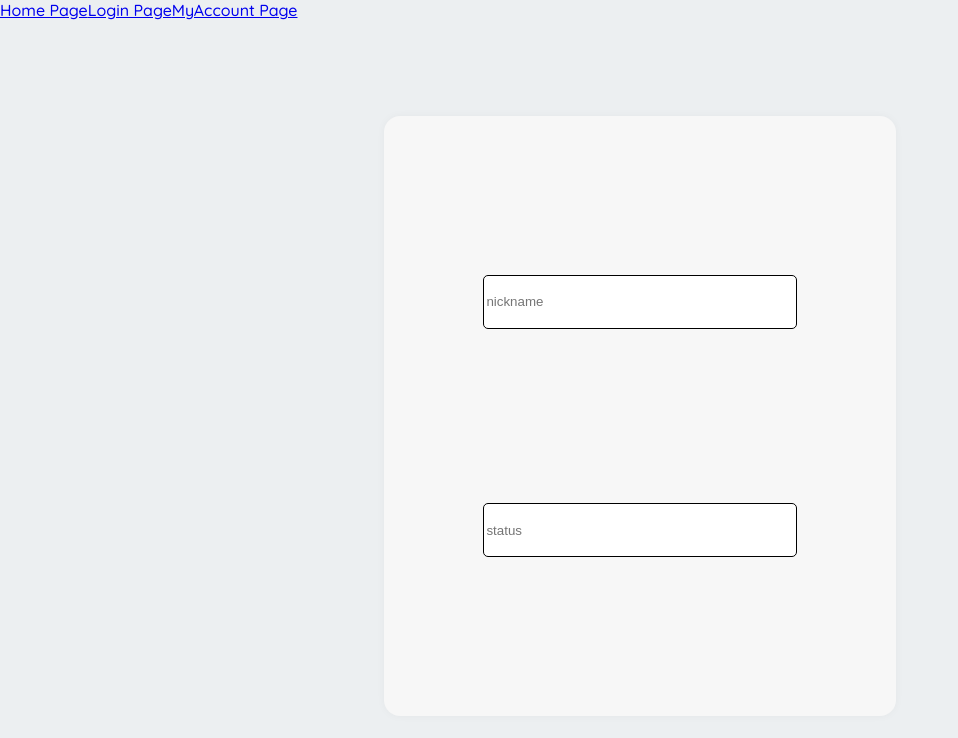
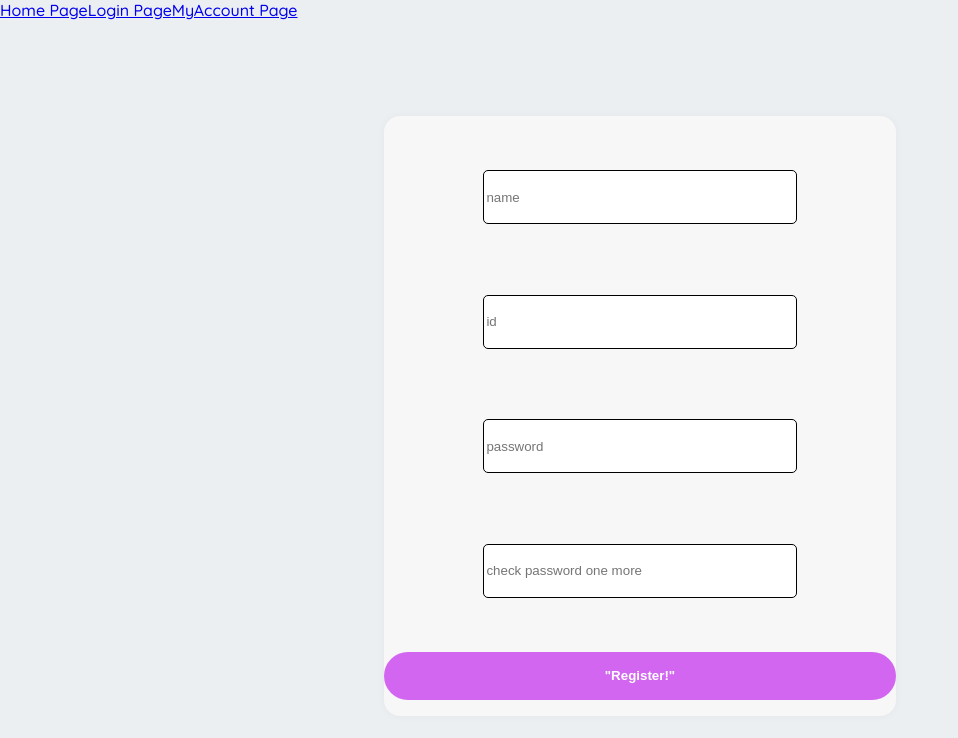
Before and after one commit to SunYerim/22_2_WAP-Project, a React (Create React App) app: page /Register in a window 1280 px wide. Shown: the top 738 px of the page, without its empty margins (0-958 px from the left). Built offline with nearby package versions, Linux system fonts and the light colour scheme.

Commit message:
#8 Login Register Page useState

```diff
--- a/src/App.js
+++ b/src/App.js
@@ -1,4 +1,4 @@
-import { Route, Routes } from "react-router-dom";
+import { BrowserRouter as Router, Route, Routes } from "react-router-dom";
 import Header from "./components/Header";
 import HomePage from "./pages/HomePage";
 import LoginPage from "./pages/LoginPage";
--- a/src/components/Login/Login.jsx
+++ b/src/components/Login/Login.jsx
@@ -1,18 +1,47 @@
-import React from "react";
 import S from "./styled";
 import { Link } from "react-router-dom";
-import { useState } from "react";
+import React, { useState } from "react";
 import axios from "axios";
 
 const Login = () => {
+  const [id, setId] = useState("");
+  const [password, setPassword] = useState("");
+
+  //아이디
+  const onIdHandler = (event) => {
+    setId(event.currentTarget.value);
+  };
+
+  //비밀번호
+  const onPasswordHandler = (event) => {
+    setPassword(event.currentTarget.value);
+  };
+
+  //로그인
+  const onSubmit = (event) => {
+    event.preventDefault();
+  };
+
   return (
     <S.Container>
       <S.Title>Login Page</S.Title>
       <S.Form>
-        <S.Input type="text" placeholder="아이디" />
-        <S.Input type="password" placeholder="비밀번호" />
+        <S.Input
+          type="text"
+          value={id}
+          onChange={onIdHandler}
+          placeholder="아이디"
+        />
+        <S.Input
+          type="password"
+          value={password}
+          onChange={onPasswordHandler}
+          placeholder="비밀번호"
+        />
         <div>
-          <S.LoginButton>Login</S.LoginButton>
+          <S.LoginButton type="submit" onSubmit={onSubmit}>
+            Login
+          </S.LoginButton>
         </div>
         <div>
           <S.snsLogin>Google</S.snsLogin>
--- a/src/components/Login/styled.jsx
+++ b/src/components/Login/styled.jsx
@@ -50,7 +50,13 @@ const Input = styled.input`
   }
 `;
 
-const LoginButton = styled.div``;
+const LoginButton = styled.div`
+  height: 48px;
+  border: none;
+  font-weight: 700;
+
+  color: black;
+`;
 
 const RegisterButton = styled.div`
   width: 100%;
--- a/src/components/Register/Register.jsx
+++ b/src/components/Register/Register.jsx
@@ -1,12 +1,54 @@
-import React from "react";
+import React, { useState } from "react";
 import { Link } from "react-router-dom";
 import S from "./styled";
 
 const Register = () => {
+  const [name, setName] = useState("");
+  const [id, setId] = useState("");
+  const [password, setPassword] = useState("");
+  const [confirmPassword, setConfirmPassword] = useState("");
+
+  const onNameHandler = (event) => {
+    setName(event.currentTarget.value);
+  };
+
+  const onIdHandler = (event) => {
+    setId(event.currentTarget.value);
+  };
+
+  const onPasswordHandler = (event) => {
+    setPassword(event.currentTarget.value);
+  };
+
+  const onSubmit = (event) => {
+    event.preventDefault();
+    if (password !== confirmPassword) {
+      return alert("비밀번호 확인을 다시 한 번 해주십시오.");
+    }
+  };
+
   return (
     <S.Container>
-      <S.Input type="text" placeholder="nickname" />
-      <S.Input type="text" placeholder="status" />
+      <S.Input
+        type="text"
+        value={name}
+        onChange={onNameHandler}
+        placeholder="name"
+      />
+      <S.Input type="text" placeholder="id" value={id} onChange={onIdHandler} />
+      <S.Input
+        type="password"
+        placeholder="password"
+        value={password}
+        onChange={onPasswordHandler}
+      />
+      <S.Input
+        type="password"
+        placeholder="check password one more"
+        value={confirmPassword}
+        onChange={onPasswordHandler}
+      />
+      <S.SubmitButton type="button">"Register!"</S.SubmitButton>
     </S.Container>
   );
 };
--- a/src/components/Register/styled.jsx
+++ b/src/components/Register/styled.jsx
@@ -29,9 +29,23 @@ const Input = styled.input`
   }
 `;
 
+const SubmitButton = styled.button`
+  width: 100%;
+  height: 48px;
+  border: none;
+  font-weight: 700;
+  background-color: #d266f0;
+  border-radius: 64px;
+  color: white;
+  margin-bottom: 16px;
+  text-align: center;
+  cursor: pointer;
+`;
+
 const S = {
   Input,
   Container,
+  SubmitButton,
 };
 
 export default S;
```
